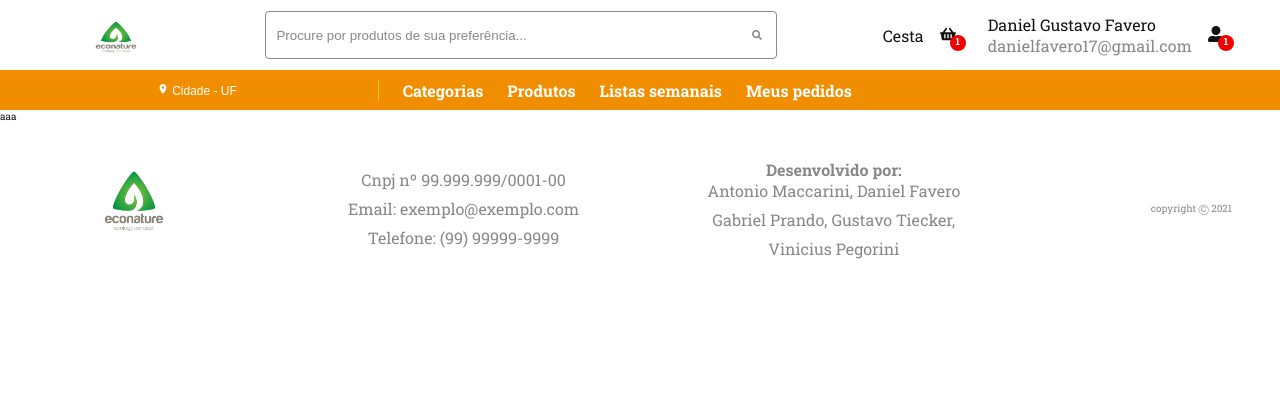
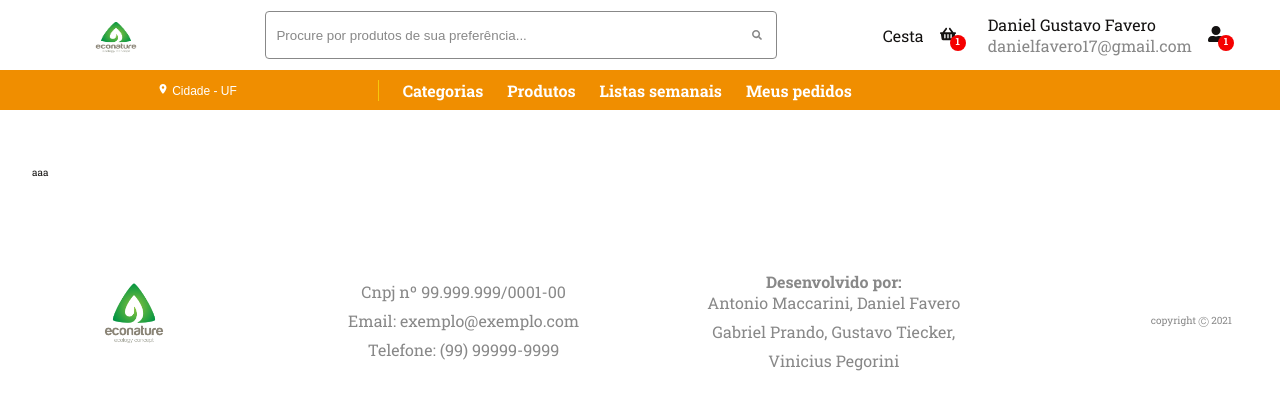
Before and after one commit to merkur-org/client, a Next.js app: page /cesta in a window 1280 px wide. Shown: the top 410 px of the page. Built offline with nearby package versions, Linux system fonts and the light colour scheme; no server answers.

Commit message:
chore: added styles files

```diff
--- a/src/components/Header/index.tsx
+++ b/src/components/Header/index.tsx
@@ -41,7 +41,7 @@ const Header: React.FC = () => {
             </aside>
           ) : (
             <section>
-              <Link href="/">
+              <Link href="/cesta">
                 <Manager>
                   <div>Cesta</div>
                   <aside>
--- a/src/pages/cesta.tsx
+++ b/src/pages/cesta.tsx
@@ -1,5 +1,8 @@
+import WithAuth from '@/components/WithAuth'
+import { Page } from '@/styles/pages/cesta'
+
 const Bag: React.FC = () => {
-  return <div>aaa</div>
+  return <Page>aaa</Page>
 }
 
 export default Bag
--- /dev/null
+++ b/src/styles/pages/cesta.ts
@@ -0,0 +1,10 @@
+import styled from 'styled-components'
+import { breakPoints } from '../constants'
+
+export const Page = styled.div`
+  padding: 3.6rem 1.6rem;
+
+  @media ${breakPoints.tablet} {
+    padding: 5.6rem 3.2rem;
+  }
+`
```
